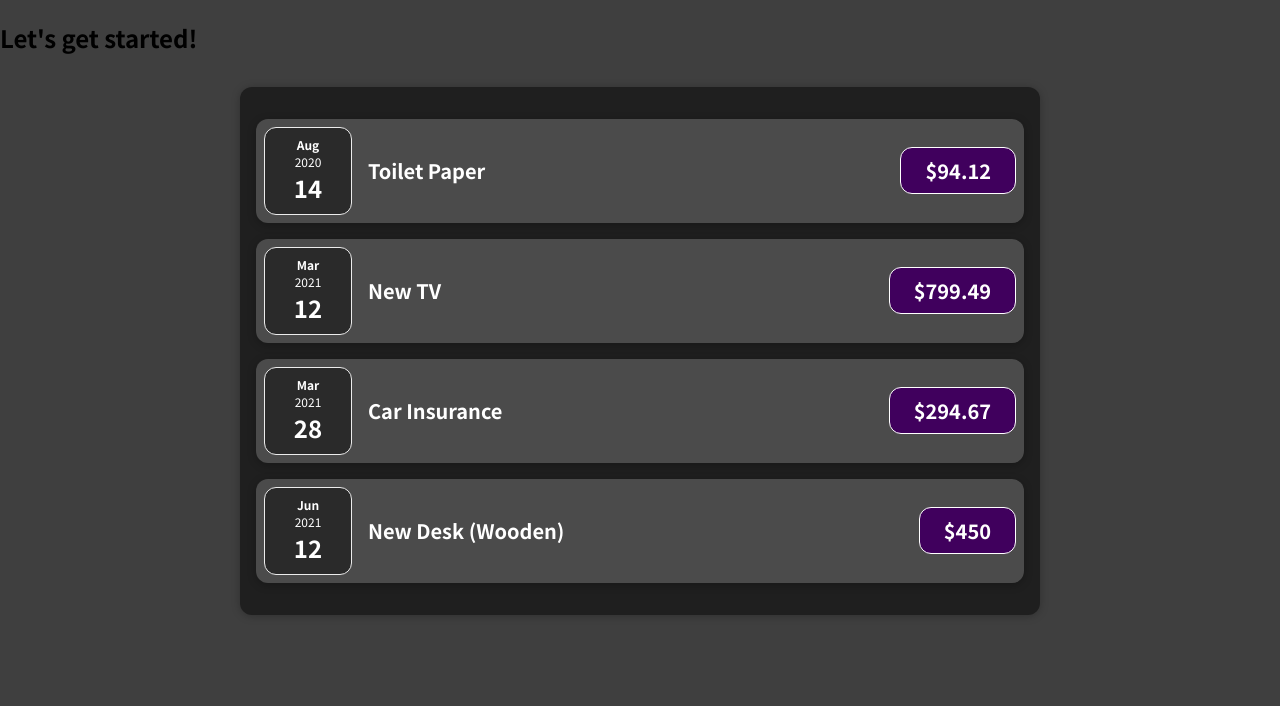
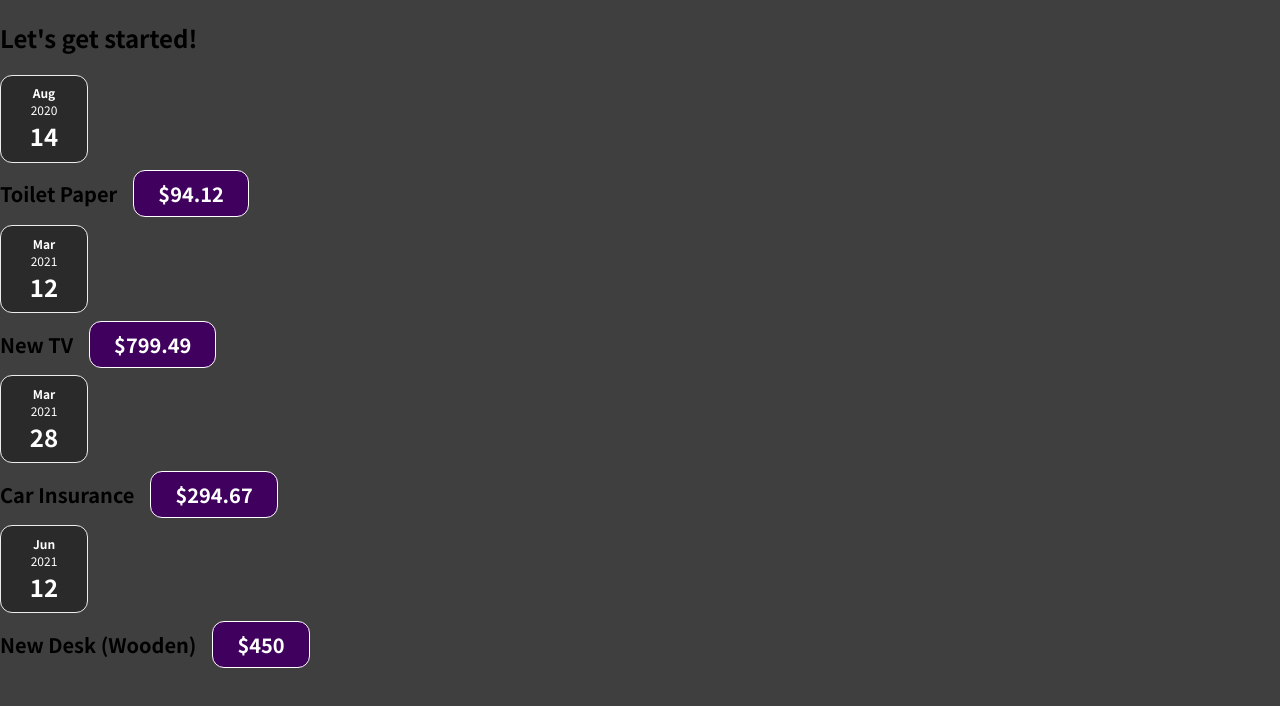
Before and after one commit to Fabulousman23/reactappfromUDM, a JavaScript app: page / in a window 1280 px wide. Shown: the top 706 px of the page. Built offline with nearby package versions, Linux system fonts and the light colour scheme.

Commit message:
adding componetn card

```diff
--- /dev/null
+++ b/src/componetns/card/Card.css
@@ -0,0 +1,4 @@
+.card {
+  border-radius: 12px;
+  box-shadow: 0 1px 8px rgba(0, 0, 0, 0.25);
+}
--- /dev/null
+++ b/src/componetns/card/Card.js
@@ -0,0 +1,10 @@
+import './Card.css'
+
+
+function Card(props) {
+    const classes = 'card' + props.className;
+
+    return <div className={classes}>{props.children}</div>
+}
+
+export default Card;
--- a/src/componetns/expense-item/ExpenseItem.css
+++ b/src/componetns/expense-item/ExpenseItem.css
@@ -2,10 +2,8 @@
   display: flex;
   justify-content: space-between;
   align-items: center;
-  box-shadow: 0 2px 8px rgba(0, 0, 0, 0.25);
   padding: 0.5rem;
   margin: 1rem 0;
-  border-radius: 12px;
   background-color: #4b4b4b;
 }
 
--- a/src/componetns/expense-item/ExpenseItem.js
+++ b/src/componetns/expense-item/ExpenseItem.js
@@ -1,16 +1,18 @@
 import ExpenseDate from '../expense-date/ExpenseDate';
+import Card from '../card/Card';
 import './ExpenseItem.css'
+
 
 
 function ExpenseItem(props) {
     return (
-        <div className="expense-item">
+        <Card className="expense-item">
             <ExpenseDate date={props.date} />
             <div className='expense-item__description'>
                 <h2>{props.title}</h2>
                 <div className='expense-item__price'>${props.amount}</div>
             </div>
-        </div >
+        </Card >
     );
 }
 export default ExpenseItem;
--- a/src/componetns/expenses/Expenses.css
+++ b/src/componetns/expenses/Expenses.css
@@ -4,6 +4,4 @@
   margin: 2rem auto;
   width: 50rem;
   max-width: 95%;
-  border-radius: 12px;
-  box-shadow: 0 1px 8px rgba(0, 0, 0, 0.25);
 }
--- a/src/componetns/expenses/Expenses.js
+++ b/src/componetns/expenses/Expenses.js
@@ -1,9 +1,10 @@
 import ExpenseItem from "../expense-item/ExpenseItem";
 import './Expenses.css';
+import Card from "../card/Card";
 
 function Expenses(props) {
     return (
-        <div className="expenses">
+        <Card className="expenses">
             <ExpenseItem
                 title={props.item[0].title}
                 amount={props.item[0].amount}
@@ -25,8 +26,8 @@
                 amount={props.item[3].amount}
                 date={props.item[3].date}
             />
-        </div>
-    )
+        </Card>
+    );
 
 }
 
```
